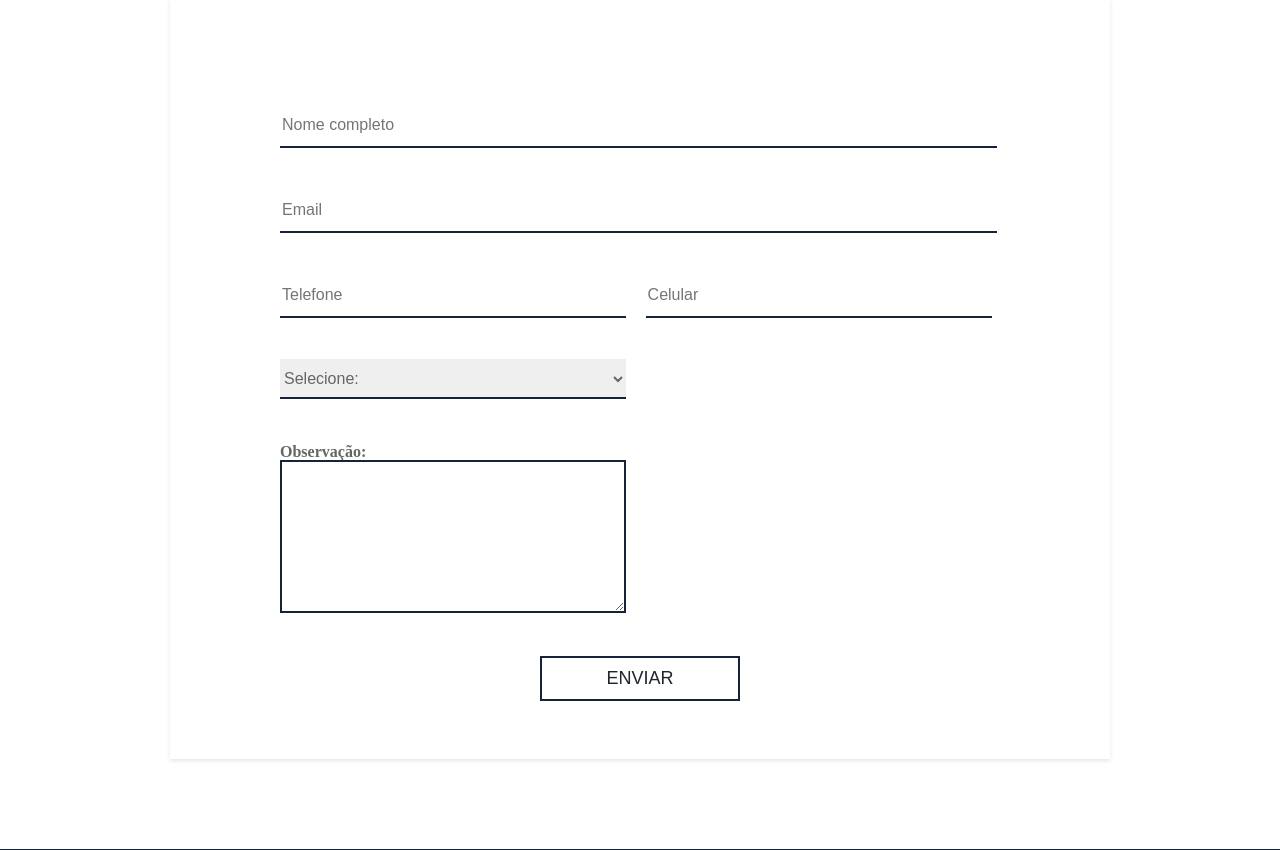
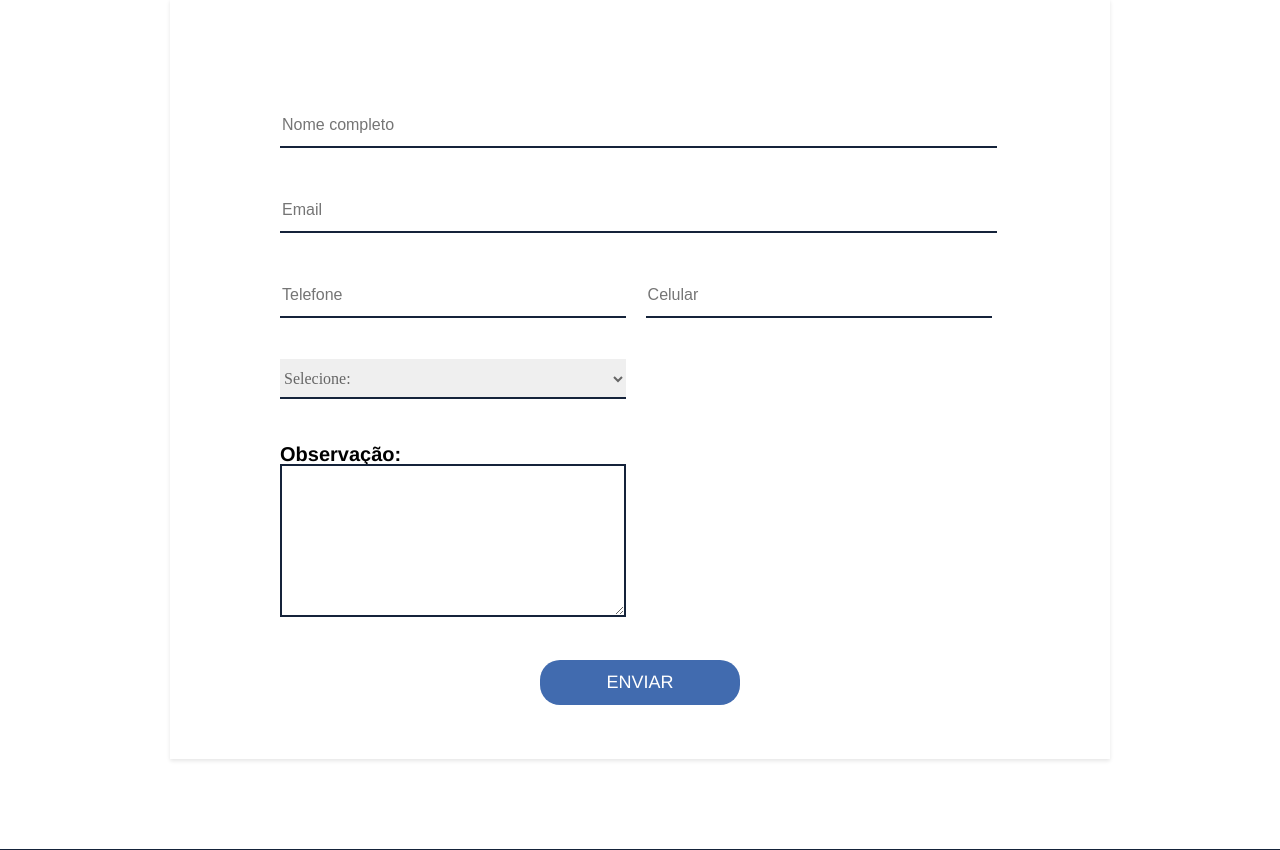
Before and after one commit to eudev-i/pop-soda-drink, a PHP site: page /fale_conosco.php in a window 1280 px wide. Shown: the part 281-1131 px from the top of the page. Run offline with PHP 8.4, Linux system fonts and the light colour scheme.

Commit message:
Finalization of page of contacts

```diff
--- a/css/fale_conosco.css
+++ b/css/fale_conosco.css
@@ -4,7 +4,7 @@ a:focus, button:focus, input:focus, textarea:focus, select:focus, option:focus {
 }
 /**************  PADRÕES **************/
 .font-texto{
-    font-family: sans-serif;
+    font-family: Gadugi;
 }
 
 
@@ -57,10 +57,10 @@ a:focus, button:focus, input:focus, textarea:focus, select:focus, option:focus {
 
 /* texto do formulário Nome:, Email:, etc */
 .label{
-    font-size: 16px;
-    font-family: Microsoft JhengHei UI;
+    font-size: 20px;
+    font-family: Helvetica;
     font-weight: bold;
-    color: #666;
+    color: #000;
 }
 
 /* input text dos campos */
@@ -92,7 +92,7 @@ input:focus::-webkit-input-placeholder {
     height: 40px;
     border: none;
     font-size: 16px;
-    font-family: sans-serif;
+    font-family: Gadugi;
     color: #666;
     border-bottom: 2px solid #15233a;
 }
@@ -119,15 +119,17 @@ input:focus::-webkit-input-placeholder {
     height: 45px;
     border: none;
     text-transform: uppercase;
-    color: #15233a;
-    font-family: sans-serif;
+    color: #fff;
+    font-family: Gadugi;
     font-size: 18px;
-    background-color: #fff;
-    border: 2px solid #15233a;
+    background-color: #416baf;
+    border-radius: 20px;
     transition: 0.2s;
     cursor: pointer;
+    font-family: Helvetica;
 }
 
-#btnEnviar{
-    color: #20242c;
+#btnEnviar:hover{
+    background-color: #15233a;
+    transition: 1.5;
 }
```
